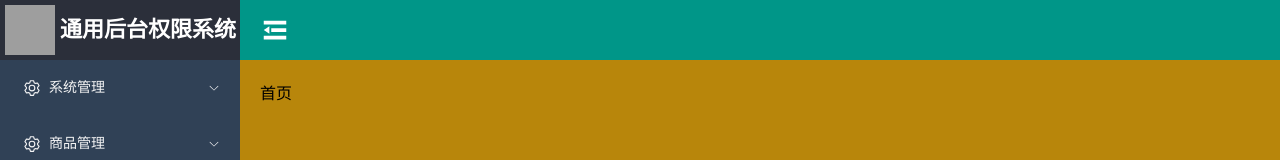
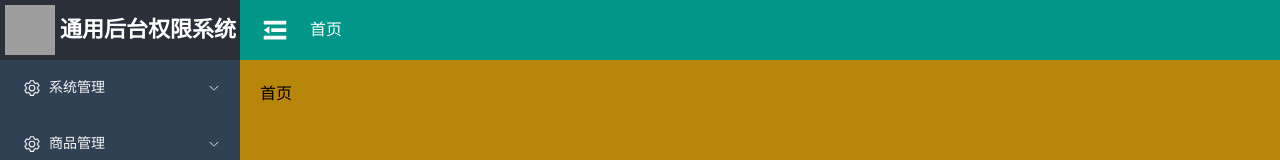
Before and after one commit to junwanzhao/common-limits-system, a Vue app in the folder project-web/: page /dashboard in a window 1280 px wide. Shown: the top 160 px of the page. Built offline with nearby package versions, Linux system fonts and the light colour scheme; grey boxes are pictures that could not be loaded.

Commit message:
feat: ⾯包屑导航制作

```diff
--- /dev/null
+++ b/project-web/src/layout/header/BreadCrumb.vue
@@ -0,0 +1,49 @@
+<template>
+  <el-breadcrumb class="bred" separator="/">
+    <el-breadcrumb-item v-for="(item, index) in tabs" :key="index">
+      {{ item.meta.title }}
+    </el-breadcrumb-item>
+  </el-breadcrumb>
+</template>
+<script setup lang="ts">
+import { ref, Ref, watch } from 'vue'
+import { useRoute, RouteLocationMatched } from 'vue-router'
+const route = useRoute()
+//定义⾯包屑导航数据
+const tabs: Ref<RouteLocationMatched[]> = ref([])
+//获取⾯包屑数据
+const getBredcrumb = () => {
+  let mached = route.matched.filter((item) => item.meta && item.meta.title)
+  //获取第⼀个数据
+  const first = mached[0]
+  //判断是否是⾸⻚，不是，⾃⼰构造
+  if (first.path !== '/dashboard') {
+    mached = [{ path: '/dashboard', meta: { title: '⾸⻚' } } as any].concat(
+      mached
+    )
+  }
+  tabs.value = mached
+}
+getBredcrumb()
+//监听当前路由
+watch(
+  () => route.path,
+  () => getBredcrumb()
+)
+</script>
+<style scoped lang="scss">
+.bred {
+  margin-left: 20px;
+}
+//修改字体颜⾊
+:deep(.el-breadcrumb__inner) {
+  color: #fff !important;
+}
+:deep(.el-breadcrumb__inner a) {
+  color: #fff !important;
+}
+// 修改字体⼤⼩
+:deep(.el-breadcrumb__item) {
+  font-size: 16px !important;
+}
+</style>
--- a/project-web/src/layout/header/Header.vue
+++ b/project-web/src/layout/header/Header.vue
@@ -1,7 +1,16 @@
 <template>
-  <Collapse></Collapse>
+  <div class="header-container">
+    <Collapse></Collapse>
+    <BreadCrumb></BreadCrumb>
+  </div>
 </template>
 <script setup lang="ts">
 import Collapse from './Collapse.vue'
+import BreadCrumb from './BreadCrumb.vue'
 </script>
-<style scoped lang="scss"></style>
+<style scoped lang="scss">
+.header-container {
+  display: flex;
+  align-items: center;
+}
+</style>
```
